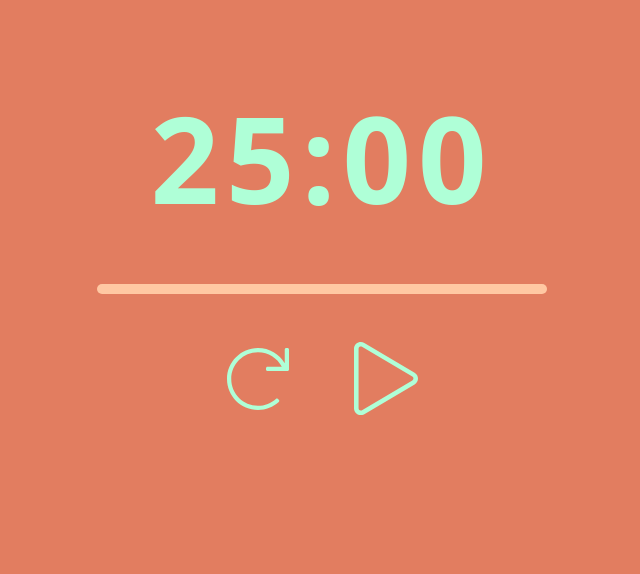
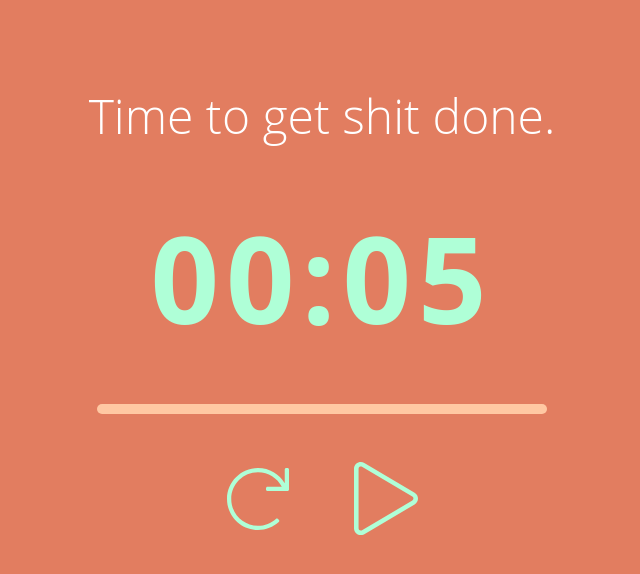
Before and after one commit to 1forh/forhtimer, a Nuxt app: page / in a window 1280 px wide. Shown: the top 574 px of the page, without its empty margins (318-958 px from the left). Built offline with nearby package versions, Linux system fonts and the light colour scheme.

Commit message:
works on TheTimer

```diff
--- a/assets/styles/global/_scaffolding.scss
+++ b/assets/styles/global/_scaffolding.scss
@@ -1,7 +1,7 @@
 body {
   -webkit-font-smoothing: antialiased;
   -moz-osx-font-smoothing: grayscale;
-  overflow-x: hidden;
+  overflow: hidden;
 
   margin: 0;
   font-family: 'Open Sans', sans-serif;
--- a/components/TheTimer.vue
+++ b/components/TheTimer.vue
@@ -1,5 +1,8 @@
 <template>
   <div class="timer">
+    <div class="timer__message">
+      {{ message }}
+    </div>
     <div class="timer__clock">
       {{ timer }}
     </div>
@@ -38,31 +41,37 @@ export default {
   props: {
     duration: {
       type: String,
-      default: '25:00',
+      default: '00:05',
     },
     breakDuration: {
       type: String,
-      default: '5:00',
+      default: '00:05',
     },
   },
   data() {
     return {
+      message: 'Time to get shit done.',
       timer: this.duration,
       running: false,
       interval: null,
+      onBreak: false,
     };
   },
   methods: {
     timeKeeper() {
-      let start = moment(this.timer, 'm:ss');
-      let seconds = start.minutes() * 60;
+      if (!this.running) {
+        return;
+      }
 
-      if (this.running === true) {
-        this.timer = start.subtract(1, 'second').format('m:ss');
-        seconds--;
+      const timer = moment(this.timer, 'm:ss');
 
-        if (seconds === 0) {
-          clearInterval(this.interval);
+      this.timer = timer.subtract(1, 'second').format('m:ss');
+
+      if (this.timer === '0:00') {
+        if (this.onBreak) {
+          this.reset();
+        } else {
+          this.startBreak();
         }
       }
     },
@@ -72,11 +81,19 @@ export default {
     },
     pause() {
       this.running = false;
+      clearInterval(this.interval);
     },
     reset() {
+      this.message = 'Time to get shit done.';
       this.timer = this.duration;
       this.running = false;
       clearInterval(this.interval);
+    },
+    startBreak() {
+      this.pause();
+      this.onBreak = true;
+      this.message = 'Break time.';
+      this.timer = this.breakDuration;
     },
   },
 };
@@ -86,10 +103,18 @@ export default {
 .timer {
   width: 100%;
   height: 100vh;
-  margin-top: 5rem;
+  padding-top: 5rem;
   display: flex;
   flex-direction: column;
   align-items: center;
+
+  &__message {
+    margin-bottom: 3rem;
+    font-size: 48px;
+    font-weight: 300;
+    color: $white;
+    text-align: center;
+  }
 
   &__clock {
     font-size: 7.5rem;
--- a/nuxt.config.js
+++ b/nuxt.config.js
@@ -66,7 +66,7 @@ module.exports = {
   },
   webfontloader: {
     google: {
-      families: ['Open Sans:400,700'],
+      families: ['Open Sans:300,400,700'],
     },
   },
   pwa: {
```
